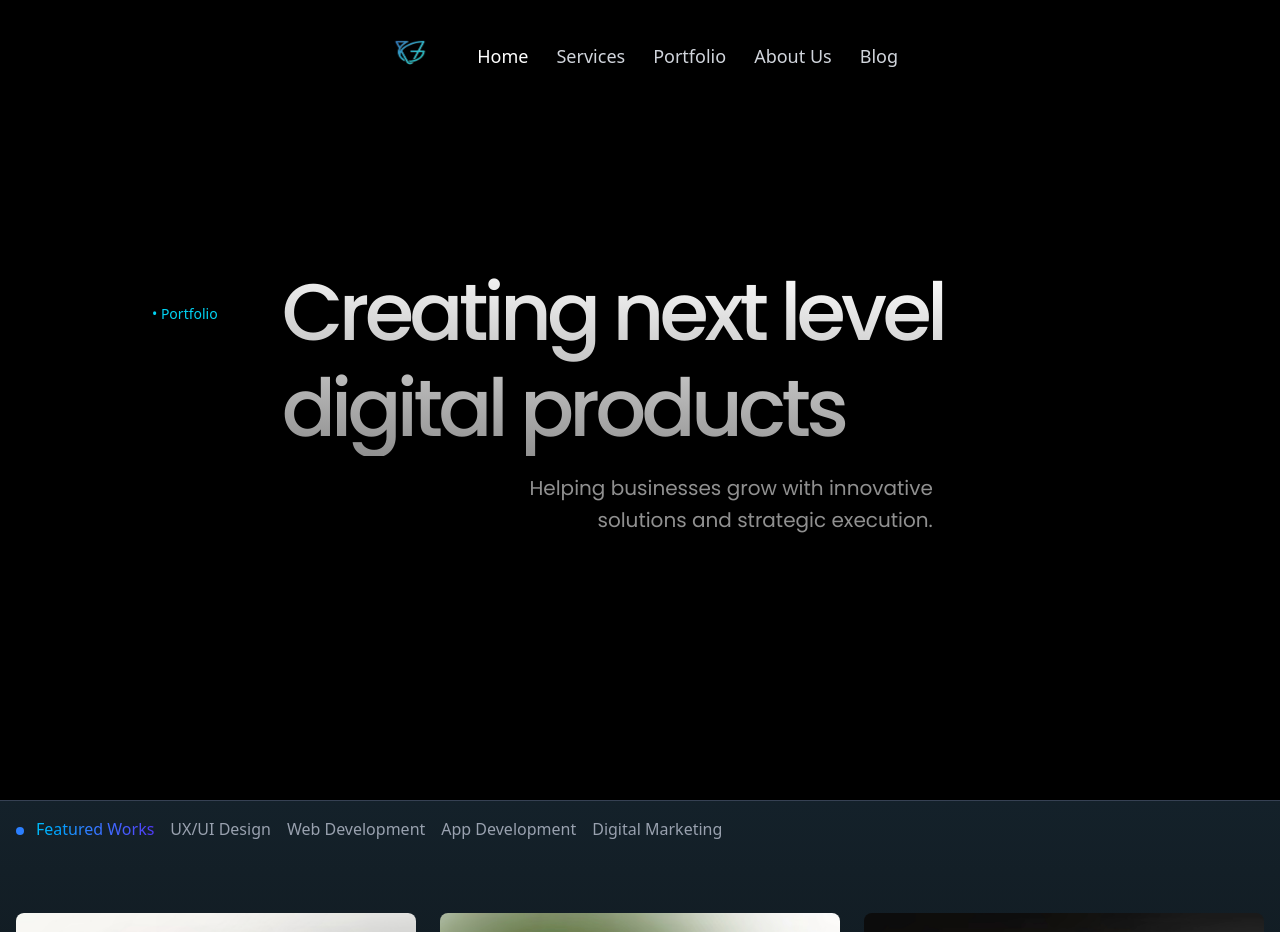
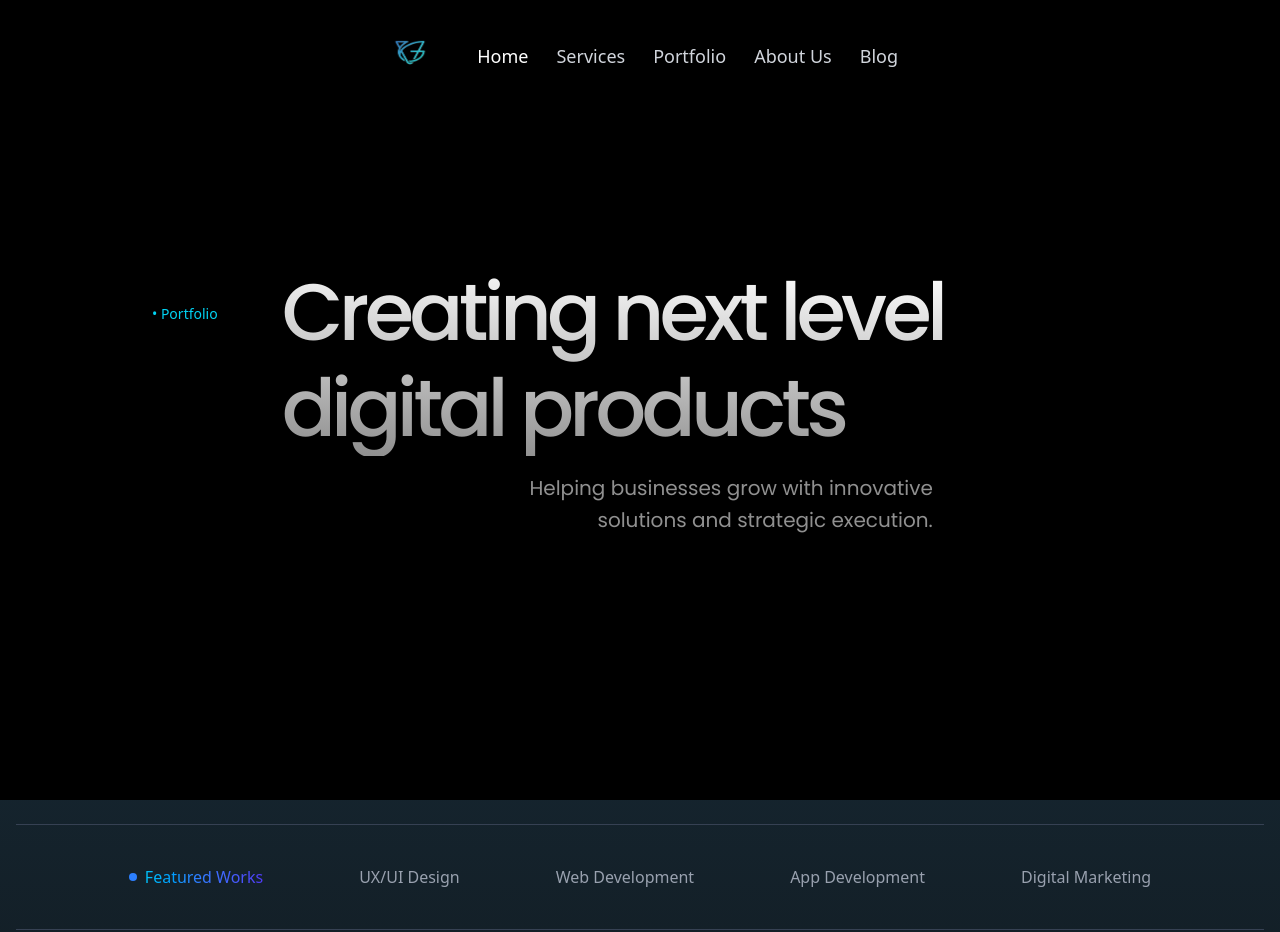
Before and after one commit to harshh-g/virtugrow, a React (Vite) app: page /portfoliopage in a window 1280 px wide. Shown: the top 932 px of the page. Built offline with nearby package versions, Linux system fonts and the light colour scheme.

Commit message:
done updating

```diff
--- a/src/components/pages/PortfolioPage.jsx
+++ b/src/components/pages/PortfolioPage.jsx
@@ -143,28 +143,37 @@ export default function PortfolioPage() {
       </section>
 
       {/* Filter Categories */}
-      <section className="container mx-auto px-4 border-t border-gray-700">
-        <div className="flex flex-wrap py-4 gap-4 overflow-x-auto">
+      <section className="container mx-auto px-4 mt-6">
+  {/* Top hr */}
+  <hr className="border-gray-700 w-full" />
+
+  <div className="flex justify-center items-center overflow-x-auto scrollbar-hide gap-6 sm:gap-10 md:gap-16 lg:gap-24 py-6 sm:py-8 md:py-10">
     {portfolioData.map(item => (
       <button
         key={item.category}
         onClick={() => setActiveCategory(item.category)}
-              className={`transition-colors ${activeCategory === item.category
+        className={`whitespace-nowrap transition-colors flex items-center ${
+          activeCategory === item.category
             ? 'text-transparent bg-gradient-to-r from-cyan-400 via-blue-500 to-indigo-600 bg-clip-text'
             : 'text-gray-400 hover:text-white'
-                } flex items-center`}
+        }`}
       >
         {activeCategory === item.category && (
-                <div className="w-2 h-2 bg-blue-500 rounded-full mr-3 mt-1"></div>
+          <div className="w-2 h-2 bg-blue-500 rounded-full mr-2" />
         )}
         {item.category}
       </button>
     ))}
   </div>
+
+  {/* Bottom hr */}
+  <hr className="border-gray-700 w-full" />
 </section>
 
+
+
       {/* Portfolio Grid */}
-      <section className="container mx-auto px-4 py-10 portfolio-grid">
+      <section className="container mx-auto px-4  py-10 portfolio-grid">
         <div className="grid grid-cols-1 sm:grid-cols-2 lg:grid-cols-3 gap-6">
           {displayedProjects.map(project => (
             <div key={project.id} className="portfolio-grid-item group relative overflow-hidden rounded-lg">
@@ -174,10 +183,10 @@ export default function PortfolioPage() {
                   alt={project.name}
                   className={`portfolio-img w-full object-cover rounded-lg ${project.height ? 'h-[530px]' : 'h-[300px]'}`}
                 />
-              </div>
-              <div className={`absolute ${project.height ? 'bottom-0' : 'top-[313px]'} left-0 right-0 p-4 bg-gradient-to-t from-black/80 to-transparent`}>
+              <div className={` ${project.height ? 'bottom-0 ' : 'top-[313px]'} p-3 `}>
                 <h3 className="text-xl font-semibold">{project.name}</h3>
                 <p className="text-gray-400">{project.description}</p>
+              </div>
               </div>
             </div>
           ))}
```
Lines whose indentation alone changed are shown as unchanged.
